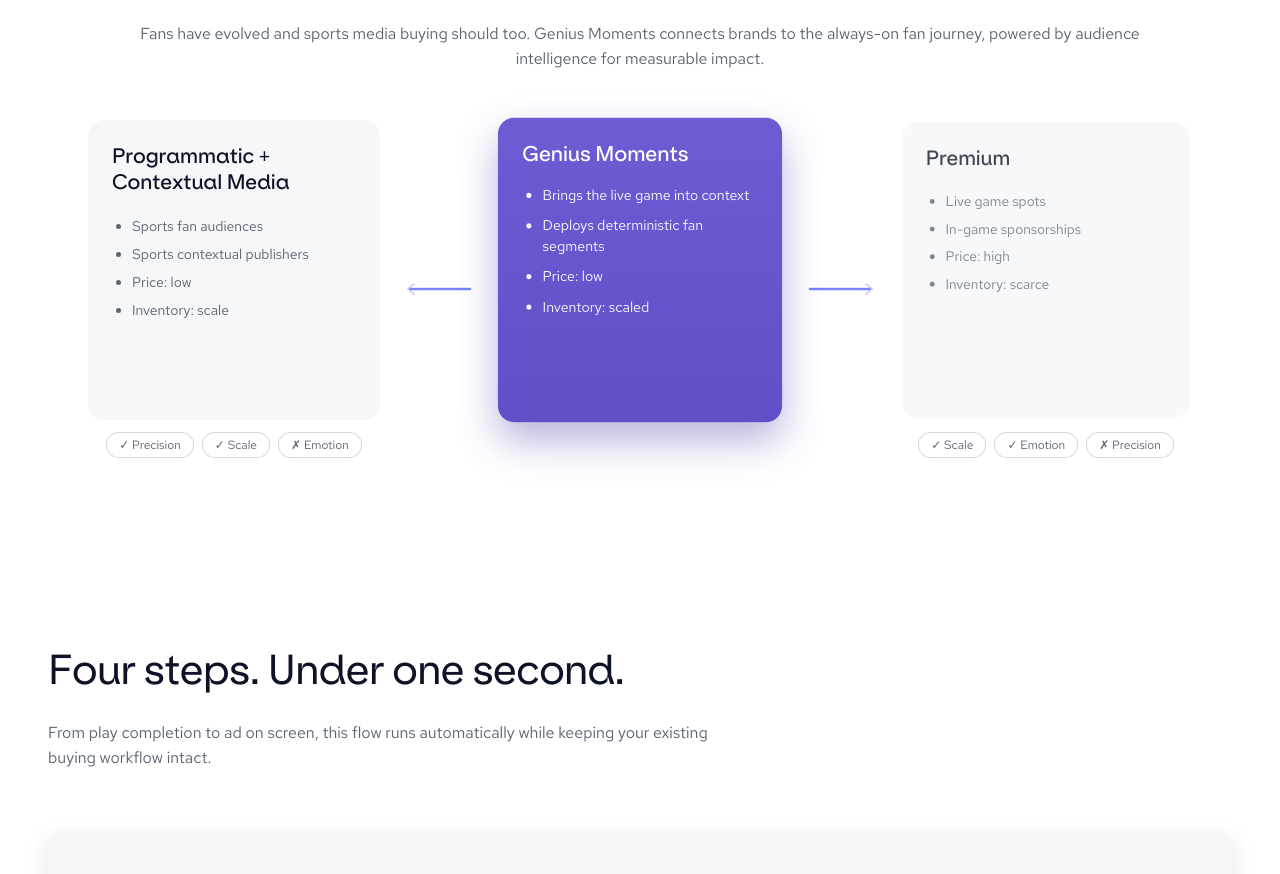
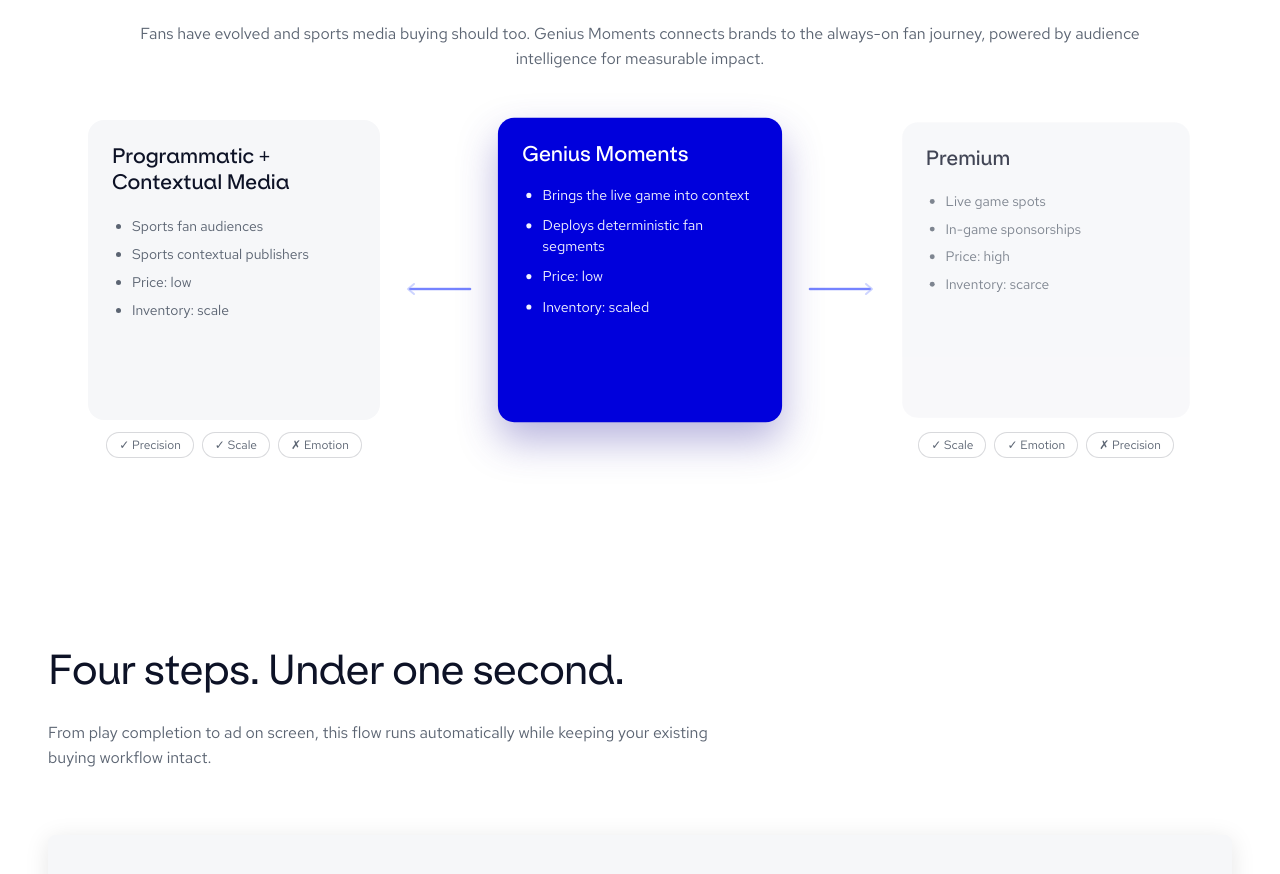
Before and after one commit to travisfleish/moments_collateral, a React (Vite) app: page / in a window 1280 px wide. Shown: the part 1168-2042 px from the top of the page. Built offline with nearby package versions, Linux system fonts and the light colour scheme.

Commit message:
Update WhatIsAMomentSection to use a new background color from Tailwind configuration, enhancing visual consistency across components.

```diff
--- a/src/components/sections/WhatIsAMomentSection.tsx
+++ b/src/components/sections/WhatIsAMomentSection.tsx
@@ -121,8 +121,7 @@
       }
       style={{
         borderColor: 'rgba(167,179,255,0.42)',
-        background:
-          'linear-gradient(180deg, rgba(102,86,210,0.96) 0%, rgba(88,73,198,0.96) 100%)',
+        backgroundColor: 'var(--color-gs-accent-500)',
       }}
     >
       <h3 className="font-heading text-brand-h4" style={{ color: '#ffffff' }}>
```
